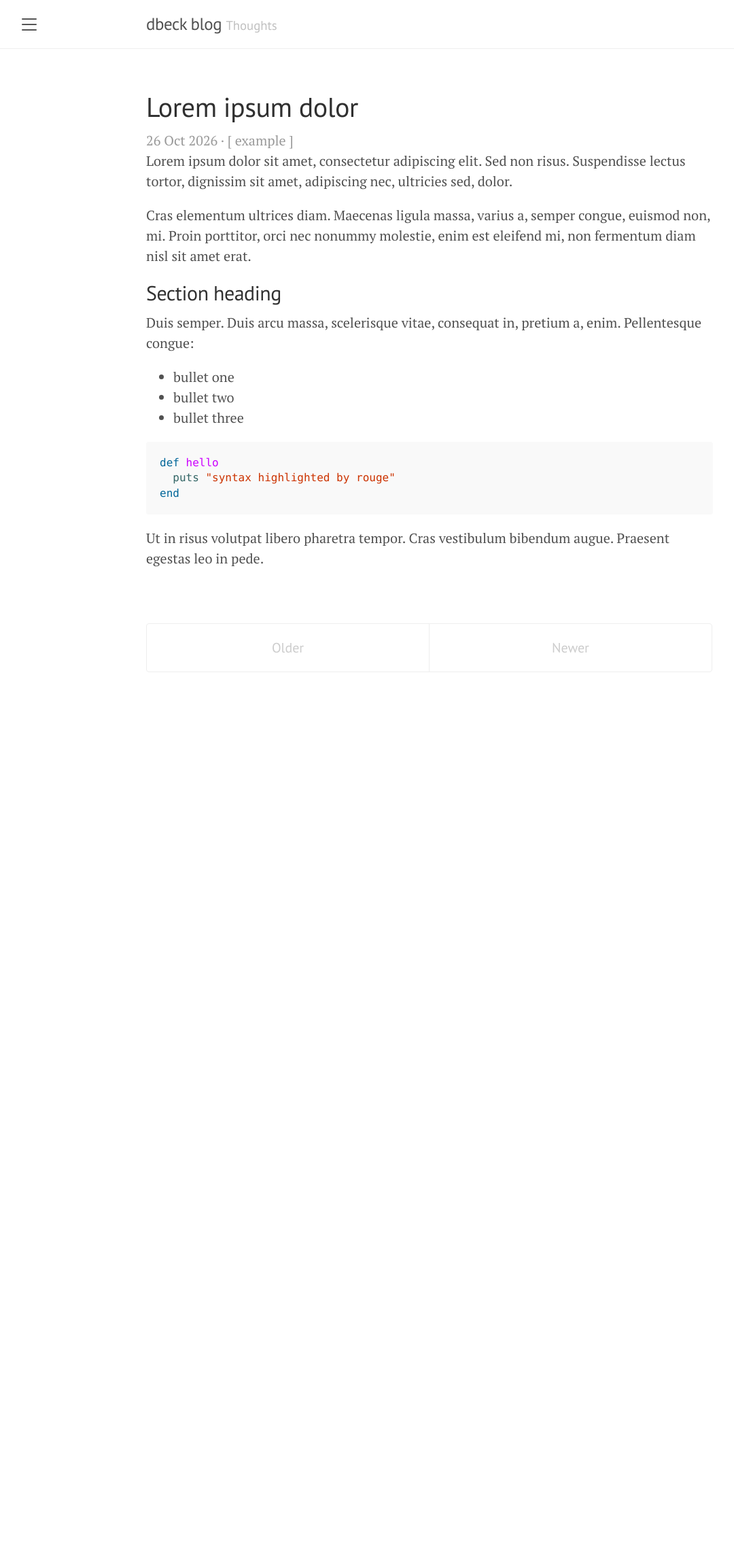
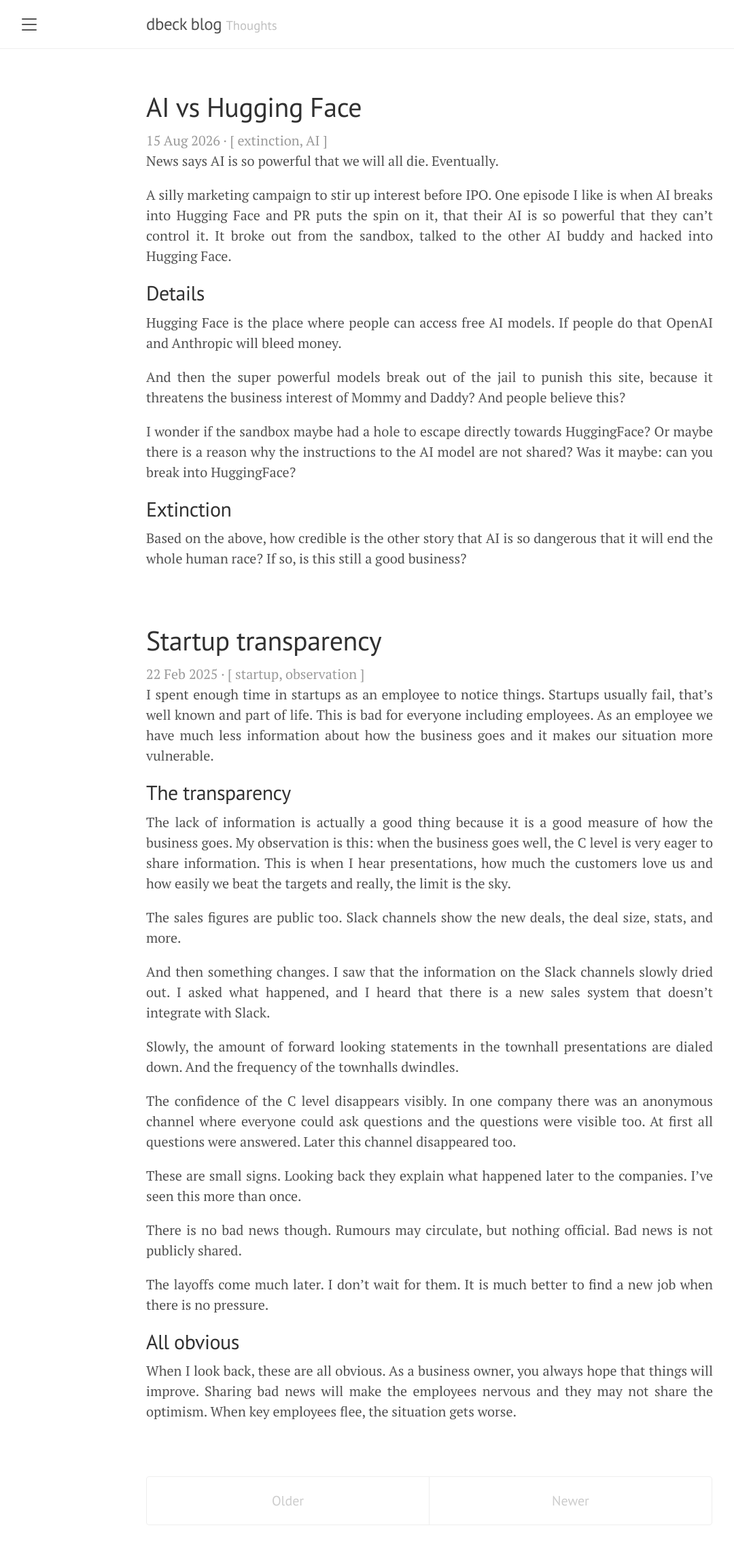
Before and after one commit to dbeck/dbeck.github.io, a Jekyll site: the page built from index.html, in a window 1280 px wide. Shown: the whole page at 68% size, without its empty margins (8-1088 px from the left). Built offline with Jekyll 4.4.1, drawn with Linux system fonts in a browser that asks for light colours; the list of posts is cut into pages by our own code; before the commit the page ends 1049 px from its top, so only the background shows below that.

Commit message:
two posts

````diff
--- /dev/null
+++ b/_posts/2025-02-22-startup-transparency.markdown
@@ -0,0 +1,58 @@
+---
+layout: post
+title: Startup transparency
+published: true
+category: Startups
+tags:
+  - startup
+  - observation
+desc: When a startup stops being transparent
+---
+
+I spent enough time in startups as an employee to notice things.
+Startups usually fail, that's well known and part of life. This
+is bad for everyone including employees. As an employee we have
+much less information about how the business goes and it makes
+our situation more vulnerable.
+
+## The transparency
+
+The lack of information is actually a good thing because it is
+a good measure of how the business goes. My observation is this:
+when the business goes well, the C level is very eager to share
+information. This is when I hear presentations, how much the
+customers love us and how easily we beat the targets and really,
+the limit is the sky.
+
+The sales figures are public too. Slack channels show the new
+deals, the deal size, stats, and more.
+
+And then something changes. I saw that the information on the Slack
+channels slowly dried out. I asked what happened, and I
+heard that there is a new sales system that doesn't integrate
+with Slack.
+
+Slowly, the amount of forward looking statements in the townhall
+presentations are dialed down. And the frequency of the townhalls
+dwindles.
+
+The confidence of the C level disappears visibly. In one company
+there was an anonymous channel where everyone could ask questions
+and the questions were visible too. At first all questions were
+answered. Later this channel disappeared too.
+
+These are small signs. Looking back they explain what happened
+later to the companies. I've seen this more than once.
+
+There is no bad news though. Rumours may circulate, but nothing
+official. Bad news is not publicly shared.
+
+The layoffs come much later. I don't wait for them. It is much
+better to find a new job when there is no pressure.
+
+## All obvious
+
+When I look back, these are all obvious. As a business owner, you
+always hope that things will improve. Sharing bad news will make
+the employees nervous and they may not share the optimism. When
+key employees flee, the situation gets worse.
--- /dev/null
+++ b/_posts/2026-08-15-ai-vs-hugging-face.markdown
@@ -0,0 +1,38 @@
+---
+layout: post
+title: AI vs Hugging Face
+published: true
+category: AI
+tags:
+  - extinction
+  - AI
+desc: When AI hacks into Hugging Face
+---
+
+News says AI is so powerful that we will all die. Eventually.
+
+A silly marketing campaign to stir up interest before IPO. One
+episode I like is when AI breaks into Hugging Face and PR puts
+the spin on it, that their AI is so powerful that they can't
+control it. It broke out from the sandbox, talked to the other
+AI buddy and hacked into Hugging Face.
+
+## Details
+
+Hugging Face is the place where people can access free AI
+models. If people do that OpenAI and Anthropic will bleed money.
+
+And then the super powerful models break out of the jail to
+punish this site, because it threatens the business interest
+of Mommy and Daddy? And people believe this?
+
+I wonder if the sandbox maybe had a hole to escape directly
+towards HuggingFace? Or maybe there is a reason why the instructions
+to the AI model are not shared? Was it maybe: can you break into
+HuggingFace?
+
+## Extinction
+
+Based on the above, how credible is the other story that AI
+is so dangerous that it will end the whole human race? If so,
+is this still a good business?
--- a/_posts/2026-10-26-lorem-ipsum-dolor.markdown
+++ /dev/null
@@ -1,34 +0,0 @@
----
-layout: post
-title: Lorem ipsum dolor
-category: Other
-tags:
-  - example
-desc: Example post to try the lanyon layout
----
-
-Lorem ipsum dolor sit amet, consectetur adipiscing elit. Sed non risus.
-Suspendisse lectus tortor, dignissim sit amet, adipiscing nec, ultricies
-sed, dolor.
-
-Cras elementum ultrices diam. Maecenas ligula massa, varius a, semper
-congue, euismod non, mi. Proin porttitor, orci nec nonummy molestie,
-enim est eleifend mi, non fermentum diam nisl sit amet erat.
-
-## Section heading
-
-Duis semper. Duis arcu massa, scelerisque vitae, consequat in, pretium
-a, enim. Pellentesque congue:
-
-- bullet one
-- bullet two
-- bullet three
-
-```ruby
-def hello
-  puts "syntax highlighted by rouge"
-end
-```
-
-Ut in risus volutpat libero pharetra tempor. Cras vestibulum bibendum
-augue. Praesent egestas leo in pede.
--- a/public/css/lanyon.css
+++ b/public/css/lanyon.css
@@ -589,3 +589,11 @@ a.pagination-item:hover {
     max-width: 43.7rem;
   }
 }
+
+/* Justify body text in posts and pages */
+.post p,
+.post li,
+.page p,
+.page li {
+  text-align: justify;
+}
````
